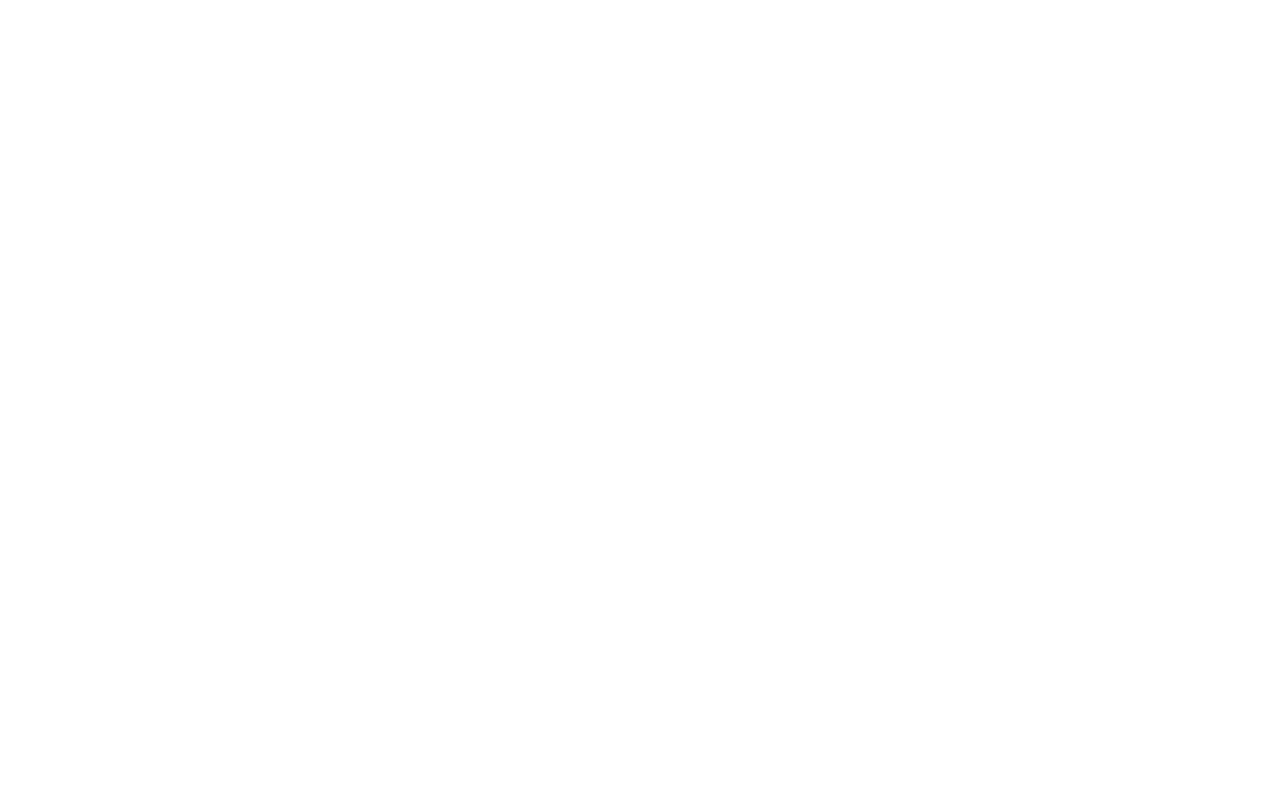
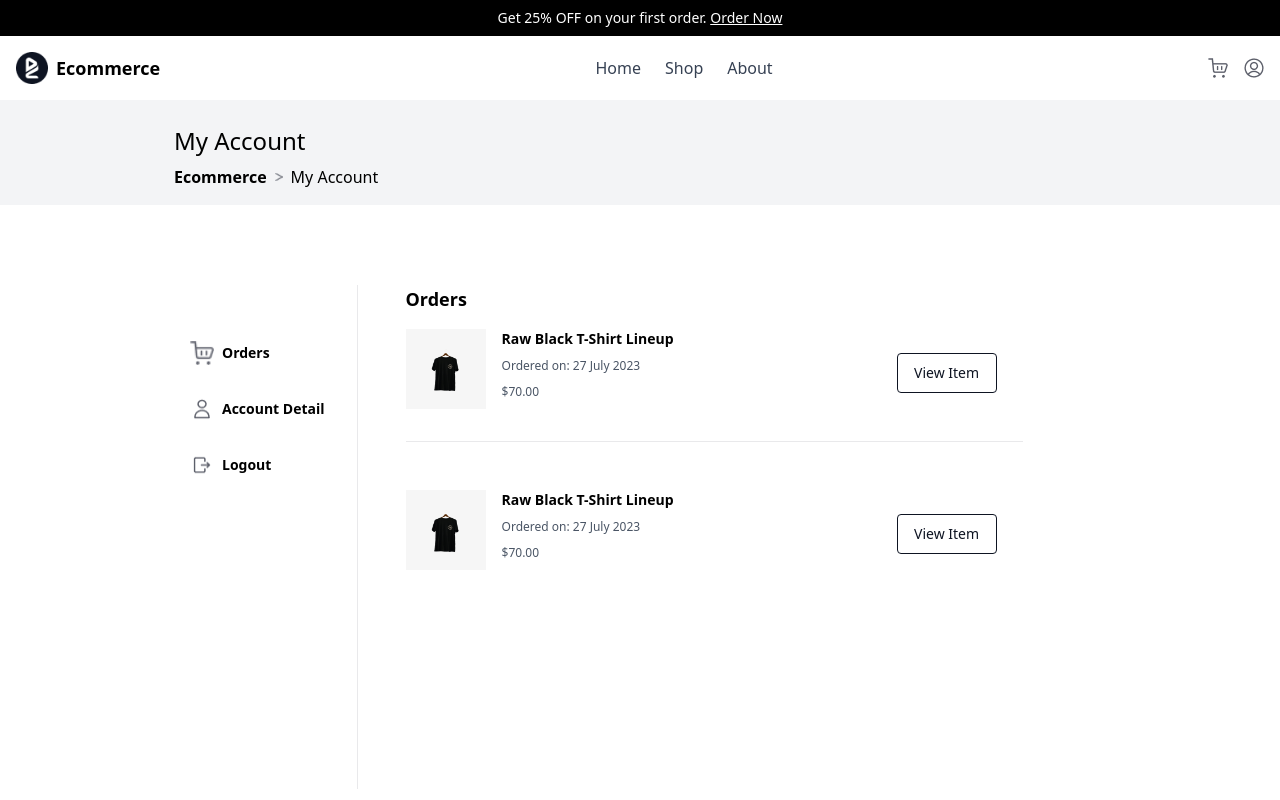
Before and after one commit to vanleybasso/aws_react_dez24_d03, a React (Vite) app: page /orders in a window 1280 px wide. Before the commit this address had no page. Shown: the top 800 px of the page. Built offline with nearby package versions, Linux system fonts and the light colour scheme; the HTML template or start-up script is replaced by a standard one.

Commit message:
feat: add orders page

```diff
--- a/src/App.tsx
+++ b/src/App.tsx
@@ -6,6 +6,7 @@
 import Cart from "./pages/Cart";
 import Checkout from "./pages/Checkout";
 import AfterPayment from "./pages/AfterPayment";
+import Orders from "./pages/Orders";
 
 const App: React.FC = () => {
   return (
@@ -18,6 +19,7 @@
           <Route path="/cart" element={<Cart />} />
           <Route path="/checkout" element={<Checkout />} />
           <Route path="/afterpayment" element={<AfterPayment />} />
+          <Route path="/orders" element={<Orders />} />
         </Routes>
       </main>
     </Router>
--- /dev/null
+++ b/src/pages/Orders.tsx
@@ -0,0 +1,140 @@
+import React from "react";
+import Header from "../components/Header";
+import Footer from "../components/Footer";
+
+const Orders: React.FC = () => {
+  return (
+    <div>
+      <Header />
+
+
+      <h1
+        className="bg-gray-100 text-left text-2xl pl-4 pt-6 pb-2 mb-0 flex items-center relative sm:pl-[174px]"
+        style={{ lineHeight: 'normal' }}
+      >
+        <span className="inline-block">My Account</span>
+      </h1>
+
+
+      <section className="flex items-center p-4 bg-gray-100 pt-0 pb-4 sm:pl-[174px]">
+        <div className="flex items-center">
+          <span className="mr-2 font-bold">Ecommerce</span>
+          <img src="/src/assets/arrow.png" alt=">" className="w-2 h-2 mr-2" />
+          <span>My Account</span>
+        </div>
+      </section>
+
+
+      <section className="flex flex-col md:flex-row items-start sm:pl-[174px] mt-[120px] p-4 sm:p-0">
+        <div className="flex flex-col w-full md:w-auto">
+          <section className="flex items-center p-4">
+            <img src="/src/assets/car.png" alt="Orders" className="w-6 h-6 mr-2" style={{ width: '24px', height: '24px' }} />
+            <span className="text-sm font-semibold">Orders</span>
+          </section>
+
+
+          <section className="flex items-center p-4">
+            <img src="/src/assets/user.png" alt="Account Detail" className="w-6 h-6 mr-2" style={{ width: '24px', height: '24px' }} />
+            <span className="text-sm font-semibold">Account Detail</span>
+          </section>
+
+
+          <section className="flex items-center p-4">
+            <img src="/src/assets/Logout.png" alt="Logout" className="w-6 h-6 mr-2" style={{ width: '24px', height: '24px' }} />
+            <span className="text-sm font-semibold">Logout</span>
+          </section>
+        </div>
+
+
+        <div className="border-l border-[#E9E9EB] h-[504px] mx-4 mt-[-40px] hidden md:block" />
+
+
+        <div className="ml-0 md:ml-8 mt-8 md:mt-[-40px] flex flex-col justify-start w-full md:w-auto">
+          <h2 className="text-lg font-semibold">Orders</h2>
+
+
+          <div className="flex flex-col md:flex-row items-start mt-4">
+            <div
+              className="flex items-center justify-center"
+              style={{
+                width: '80px',
+                height: '80px',
+                backgroundColor: '#F6F6F6'
+              }}
+            >
+              <img
+                src="/src/assets/product.png"
+                alt="Imagem"
+                style={{ width: '40px', height: '55px' }}
+              />
+            </div>
+
+
+            <div className="ml-0 md:ml-4 flex flex-col justify-start mt-4 md:mt-0 gap-y-2">
+              <h3 className="text-sm font-semibold" style={{ fontSize: '14px' }}>Raw Black T-Shirt Lineup</h3>
+              <p className="text-gray-600" style={{ fontSize: '12px' }}>Ordered on: 27 July 2023</p>
+              <p className="text-gray-600" style={{ fontSize: '12px' }}>$70.00</p>
+            </div>
+
+            <div
+              className="ml-0 md:ml-[223px] flex items-center justify-center border border-[#0E1422] rounded mt-4 md:mt-6"
+              style={{
+                width: '100px',
+                height: '40px',
+                borderRadius: '4px',
+              }}
+            >
+              <span className="text-sm" style={{ color: '#0E1422' }}>View Item</span>
+            </div>
+          </div>
+
+
+          <div className="border-b border-[#E9E9EB] w-full md:w-[617px] my-8" />
+
+
+          <div className="flex flex-col md:flex-row items-start mt-4">
+            <div
+              className="flex items-center justify-center"
+              style={{
+                width: '80px',
+                height: '80px',
+                backgroundColor: '#F6F6F6'
+              }}
+            >
+              <img
+                src="/src/assets/product.png"
+                alt="Imagem"
+                style={{ width: '40px', height: '55px' }}
+              />
+            </div>
+
+
+            <div className="ml-0 md:ml-4 flex flex-col justify-start mt-4 md:mt-0 gap-y-2">
+              <h3 className="text-sm font-semibold" style={{ fontSize: '14px' }}>Raw Black T-Shirt Lineup</h3>
+              <p className="text-gray-600" style={{ fontSize: '12px' }}>Ordered on: 27 July 2023</p>
+              <p className="text-gray-600" style={{ fontSize: '12px' }}>$70.00</p>
+            </div>
+
+            <div
+              className="ml-0 md:ml-[223px] flex items-center justify-center border border-[#0E1422] rounded mt-4 md:mt-6"
+              style={{
+                width: '100px',
+                height: '40px',
+                borderRadius: '4px',
+              }}
+            >
+              <span className="text-sm" style={{ color: '#0E1422' }}>View Item</span>
+            </div>
+          </div>
+        </div>
+      </section>
+
+
+      <div className="mt-30">
+        <Footer />
+      </div>
+    </div>
+  );
+};
+
+export default Orders;
```
Also changed, not shown: src/assets/Logout.png (added), src/assets/user.png (added).
